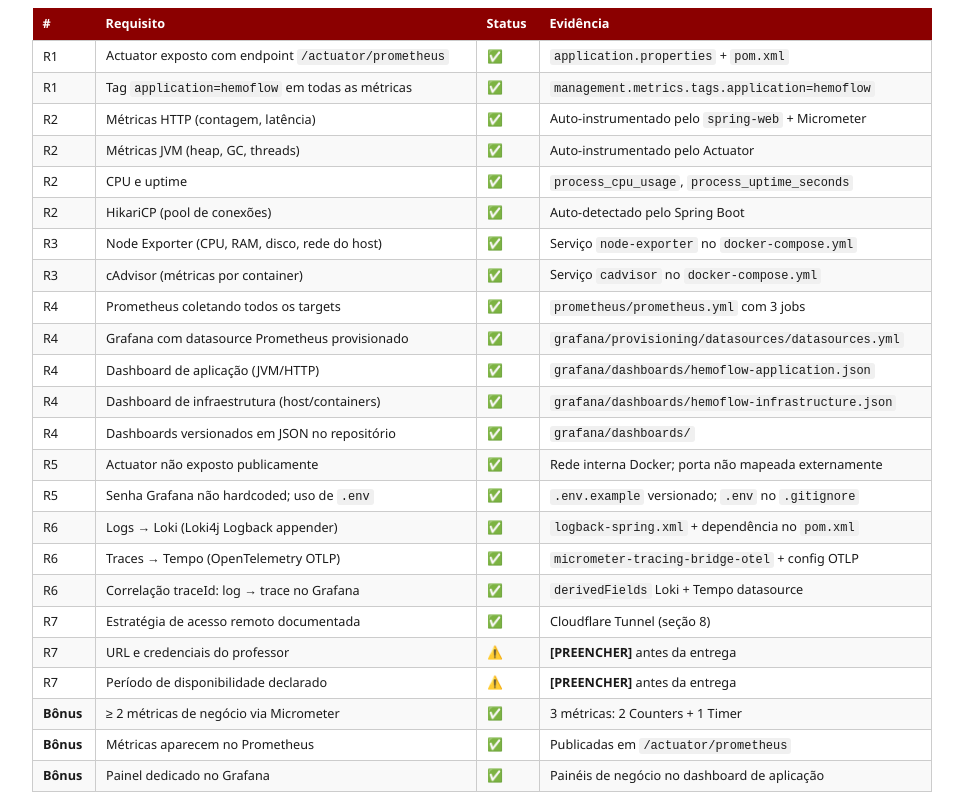
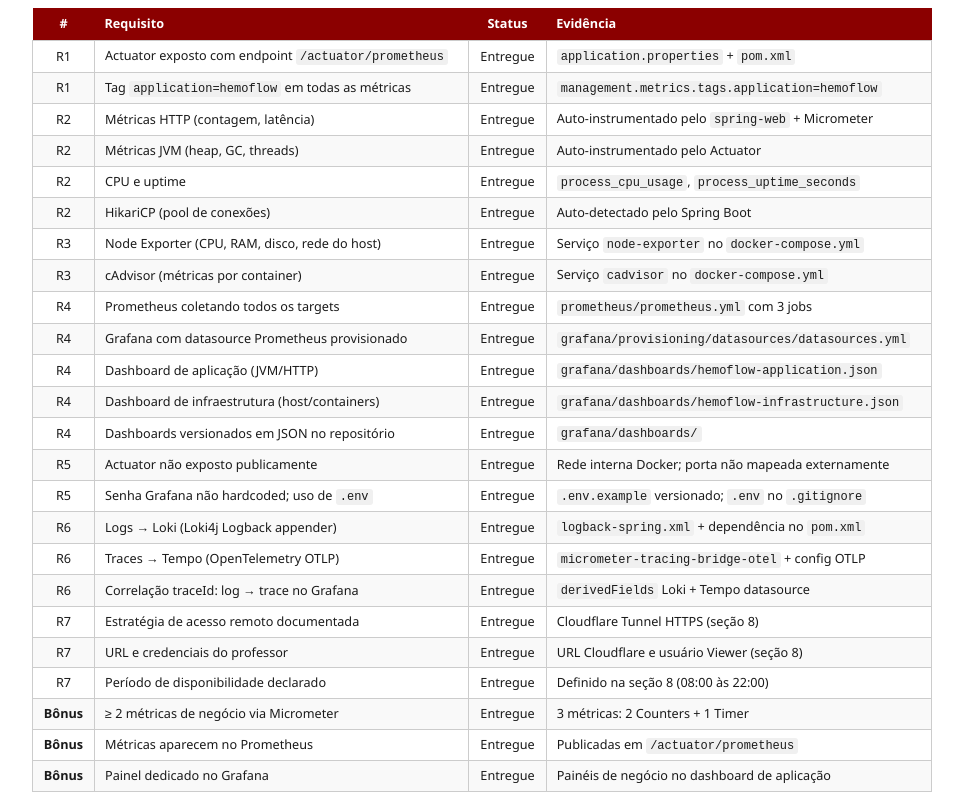
Before and after one commit to CMartinsO3/projeto_integrador_cesar2026.2, a plain HTML site: page docs/observabilidade.html in a window 1280 px wide. Shown: the part 9500-10300 px from the top of the page, without its empty margins (158-1121 px from the left). Drawn offline with Linux system fonts and the light colour scheme.

Commit message:
docs: remove notas de preenchimento e define status da checklist como Entregue no PDF

```diff
--- a/docs/observabilidade.html
+++ b/docs/observabilidade.html
@@ -588,155 +588,155 @@ rate(hemoflow_alocacao_duracao_seconds_sum[1m])
 <table>
 <thead>
 <tr>
-<th>#</th>
+<th style="text-align: center;">#</th>
 <th>Requisito</th>
-<th>Status</th>
+<th style="text-align: center;">Status</th>
 <th>Evidência</th>
 </tr>
 </thead>
 <tbody>
 <tr>
-<td>R1</td>
+<td style="text-align: center;">R1</td>
 <td>Actuator exposto com endpoint <code>/actuator/prometheus</code></td>
-<td>✅</td>
+<td style="text-align: center;">Entregue</td>
 <td><code>application.properties</code> + <code>pom.xml</code></td>
 </tr>
 <tr>
-<td>R1</td>
+<td style="text-align: center;">R1</td>
 <td>Tag <code>application=hemoflow</code> em todas as métricas</td>
-<td>✅</td>
+<td style="text-align: center;">Entregue</td>
 <td><code>management.metrics.tags.application=hemoflow</code></td>
 </tr>
 <tr>
-<td>R2</td>
+<td style="text-align: center;">R2</td>
 <td>Métricas HTTP (contagem, latência)</td>
-<td>✅</td>
+<td style="text-align: center;">Entregue</td>
 <td>Auto-instrumentado pelo <code>spring-web</code> + Micrometer</td>
 </tr>
 <tr>
-<td>R2</td>
+<td style="text-align: center;">R2</td>
 <td>Métricas JVM (heap, GC, threads)</td>
-<td>✅</td>
+<td style="text-align: center;">Entregue</td>
 <td>Auto-instrumentado pelo Actuator</td>
 </tr>
 <tr>
-<td>R2</td>
+<td style="text-align: center;">R2</td>
 <td>CPU e uptime</td>
-<td>✅</td>
+<td style="text-align: center;">Entregue</td>
 <td><code>process_cpu_usage</code>, <code>process_uptime_seconds</code></td>
 </tr>
 <tr>
-<td>R2</td>
+<td style="text-align: center;">R2</td>
 <td>HikariCP (pool de conexões)</td>
-<td>✅</td>
+<td style="text-align: center;">Entregue</td>
 <td>Auto-detectado pelo Spring Boot</td>
 </tr>
 <tr>
-<td>R3</td>
+<td style="text-align: center;">R3</td>
 <td>Node Exporter (CPU, RAM, disco, rede do host)</td>
-<td>✅</td>
+<td style="text-align: center;">Entregue</td>
 <td>Serviço <code>node-exporter</code> no <code>docker-compose.yml</code></td>
 </tr>
 <tr>
-<td>R3</td>
+<td style="text-align: center;">R3</td>
 <td>cAdvisor (métricas por container)</td>
-<td>✅</td>
+<td style="text-align: center;">Entregue</td>
 <td>Serviço <code>cadvisor</code> no <code>docker-compose.yml</code></td>
 </tr>
 <tr>
-<td>R4</td>
+<td style="text-align: center;">R4</td>
 <td>Prometheus coletando todos os targets</td>
-<td>✅</td>
+<td style="text-align: center;">Entregue</td>
 <td><code>prometheus/prometheus.yml</code> com 3 jobs</td>
 </tr>
 <tr>
-<td>R4</td>
+<td style="text-align: center;">R4</td>
 <td>Grafana com datasource Prometheus provisionado</td>
-<td>✅</td>
+<td style="text-align: center;">Entregue</td>
 <td><code>grafana/provisioning/datasources/datasources.yml</code></td>
 </tr>
 <tr>
-<td>R4</td>
+<td style="text-align: center;">R4</td>
 <td>Dashboard de aplicação (JVM/HTTP)</td>
-<td>✅</td>
+<td style="text-align: center;">Entregue</td>
 <td><code>grafana/dashboards/hemoflow-application.json</code></td>
 </tr>
 <tr>
-<td>R4</td>
+<td style="text-align: center;">R4</td>
 <td>Dashboard de infraestrutura (host/containers)</td>
-<td>✅</td>
+<td style="text-align: center;">Entregue</td>
 <td><code>grafana/dashboards/hemoflow-infrastructure.json</code></td>
 </tr>
 <tr>
-<td>R4</td>
+<td style="text-align: center;">R4</td>
 <td>Dashboards versionados em JSON no repositório</td>
-<td>✅</td>
+<td style="text-align: center;">Entregue</td>
 <td><code>grafana/dashboards/</code></td>
 </tr>
 <tr>
-<td>R5</td>
+<td style="text-align: center;">R5</td>
 <td>Actuator não exposto publicamente</td>
-<td>✅</td>
+<td style="text-align: center;">Entregue</td>
 <td>Rede interna Docker; porta não mapeada externamente</td>
 </tr>
 <tr>
-<td>R5</td>
+<td style="text-align: center;">R5</td>
 <td>Senha Grafana não hardcoded; uso de <code>.env</code></td>
-<td>✅</td>
+<td style="text-align: center;">Entregue</td>
 <td><code>.env.example</code> versionado; <code>.env</code> no <code>.gitignore</code></td>
 </tr>
 <tr>
-<td>R6</td>
+<td style="text-align: center;">R6</td>
 <td>Logs → Loki (Loki4j Logback appender)</td>
-<td>✅</td>
+<td style="text-align: center;">Entregue</td>
 <td><code>logback-spring.xml</code> + dependência no <code>pom.xml</code></td>
 </tr>
 <tr>
-<td>R6</td>
+<td style="text-align: center;">R6</td>
 <td>Traces → Tempo (OpenTelemetry OTLP)</td>
-<td>✅</td>
+<td style="text-align: center;">Entregue</td>
 <td><code>micrometer-tracing-bridge-otel</code> + config OTLP</td>
 </tr>
 <tr>
-<td>R6</td>
+<td style="text-align: center;">R6</td>
 <td>Correlação traceId: log → trace no Grafana</td>
-<td>✅</td>
+<td style="text-align: center;">Entregue</td>
 <td><code>derivedFields</code> Loki + Tempo datasource</td>
 </tr>
 <tr>
-<td>R7</td>
+<td style="text-align: center;">R7</td>
 <td>Estratégia de acesso remoto documentada</td>
-<td>✅</td>
-<td>Cloudflare Tunnel (seção 8)</td>
+<td style="text-align: center;">Entregue</td>
+<td>Cloudflare Tunnel HTTPS (seção 8)</td>
 </tr>
 <tr>
-<td>R7</td>
+<td style="text-align: center;">R7</td>
 <td>URL e credenciais do professor</td>
-<td>⚠️</td>
-<td><strong>[PREENCHER]</strong> antes da entrega</td>
+<td style="text-align: center;">Entregue</td>
+<td>URL Cloudflare e usuário Viewer (seção 8)</td>
 </tr>
 <tr>
-<td>R7</td>
+<td style="text-align: center;">R7</td>
 <td>Período de disponibilidade declarado</td>
-<td>⚠️</td>
-<td><strong>[PREENCHER]</strong> antes da entrega</td>
+<td style="text-align: center;">Entregue</td>
+<td>Definido na seção 8 (08:00 às 22:00)</td>
 </tr>
 <tr>
-<td><strong>Bônus</strong></td>
+<td style="text-align: center;"><strong>Bônus</strong></td>
 <td>≥ 2 métricas de negócio via Micrometer</td>
-<td>✅</td>
+<td style="text-align: center;">Entregue</td>
 <td>3 métricas: 2 Counters + 1 Timer</td>
 </tr>
 <tr>
-<td><strong>Bônus</strong></td>
+<td style="text-align: center;"><strong>Bônus</strong></td>
 <td>Métricas aparecem no Prometheus</td>
-<td>✅</td>
+<td style="text-align: center;">Entregue</td>
 <td>Publicadas em <code>/actuator/prometheus</code></td>
 </tr>
 <tr>
-<td><strong>Bônus</strong></td>
+<td style="text-align: center;"><strong>Bônus</strong></td>
 <td>Painel dedicado no Grafana</td>
-<td>✅</td>
+<td style="text-align: center;">Entregue</td>
 <td>Painéis de negócio no dashboard de aplicação</td>
 </tr>
 </tbody>
@@ -816,7 +816,5 @@ docker compose logs -f hemoflow
 <li><strong>Execução em Docker Desktop no Windows:</strong> Diferentemente de um host Linux nativo, o Node Exporter e o cAdvisor no Windows coletam métricas da VM Linux do Docker Desktop, exigindo atenção no mapeamento de volumes (como <code>/dev/disk</code>) e explicação clara na documentação.</li>
 <li><strong>Lição aprendida:</strong> Provisionar datasources e dashboards em código (<code>grafana/provisioning/</code> e JSON versionado) torna o ambiente reproduzível com um único <code>docker compose up -d --build</code>, evitando configuração manual repetitiva e mantendo segredos isolados em <code>.env</code>.</li>
 </ul>
-<hr />
-<p><em>Preencher os itens marcados com <strong>[PREENCHER]</strong> (URL do túnel, credenciais do professor apenas no PDF/Classroom, período de disponibilidade e prints com data/hora) antes da entrega final.</em></p>
 </body>
 </html>
```
Also changed, not shown: docs/observabilidade.md (+25 -29 lines), 1 other file.
